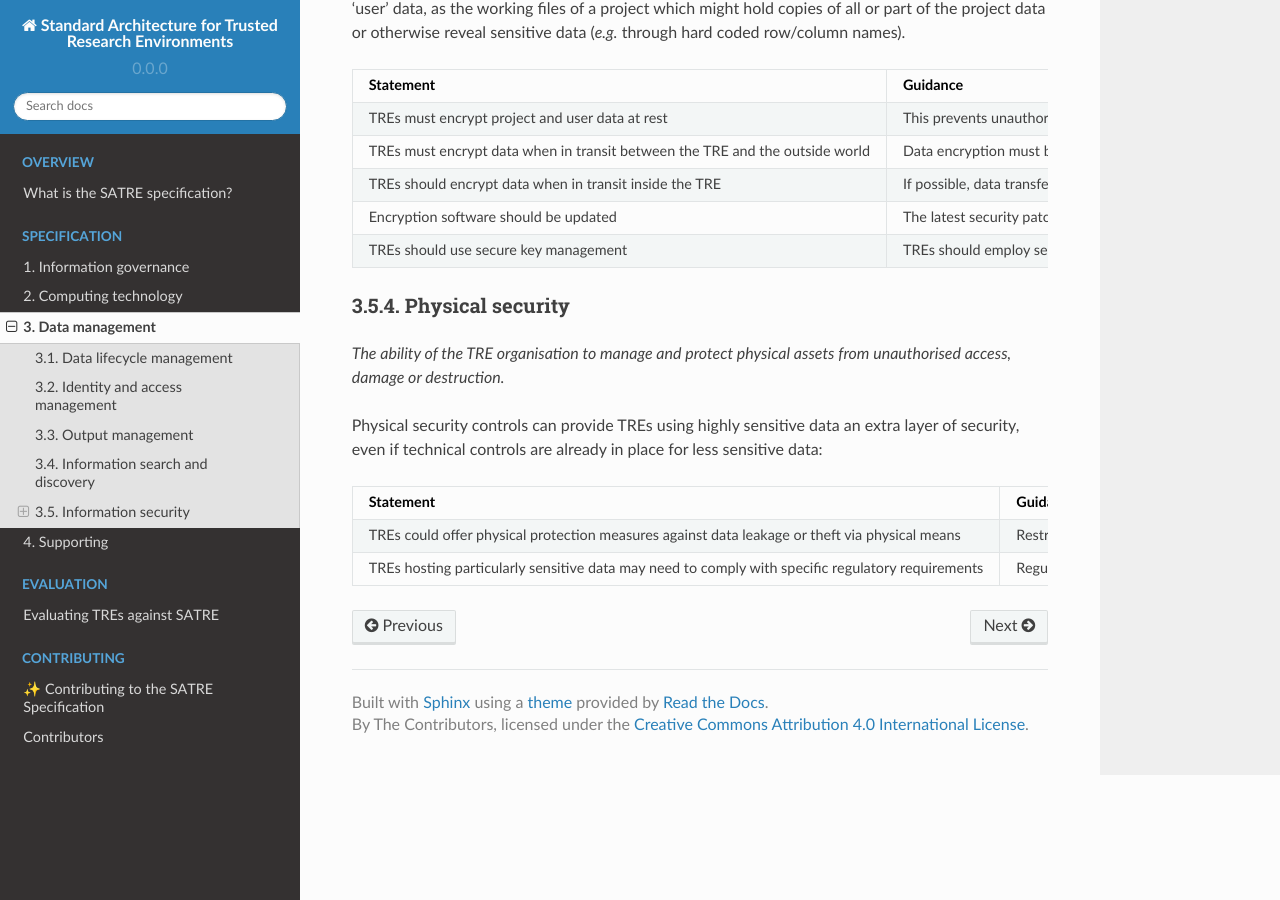
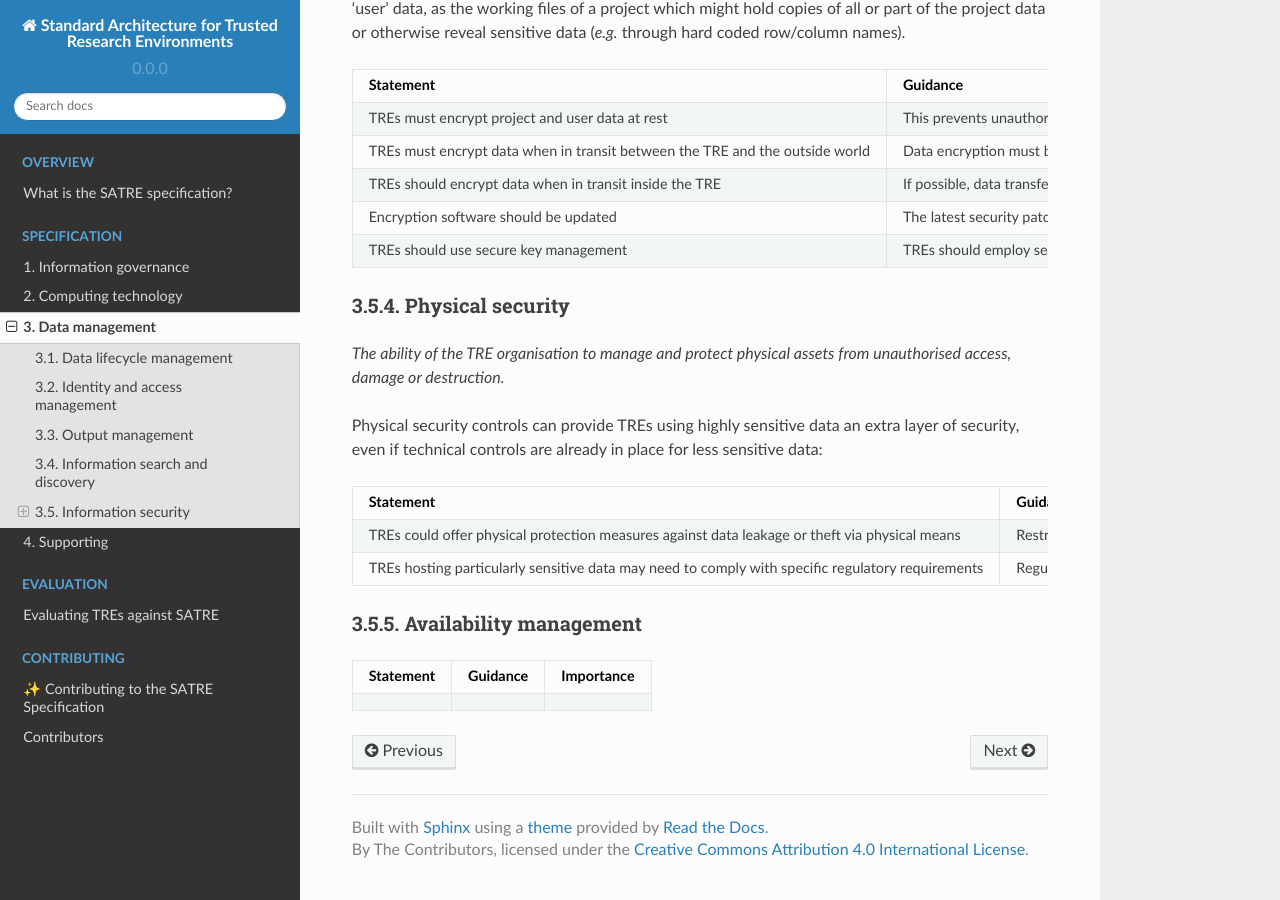
Before and after one commit to sa-tre/satre-specification, a Sphinx documentation site: the page built from docs/source/pillars/data_management.md, in a window 1280 px wide and 900 px high, scrolled down 3122 px. Built offline with Sphinx 7.4.7 and the Read the Docs theme 2.0.0, drawn with Linux system fonts in a browser that asks for light colours.

Commit message:
add availability management

````diff
--- a/docs/source/pillars/data_management.md
+++ b/docs/source/pillars/data_management.md
@@ -258,3 +258,17 @@ Physical security controls can provide TREs using highly sensitive data an extra
   - Regulatory frameworks such as GDPR emphasise the need for physical security controls to protect sensitive data. Compliance with these regulations could require organisations to implement specific physical security measures to safeguard their TRE from unauthorised access.
   - Optional
 ```
+
+### Availability management
+
+```{list-table}
+:header-rows: 1
+:name: tab-availability management
+
+* - Statement
+  - Guidance
+  - Importance
+* -
+  -
+  -
+```
````
